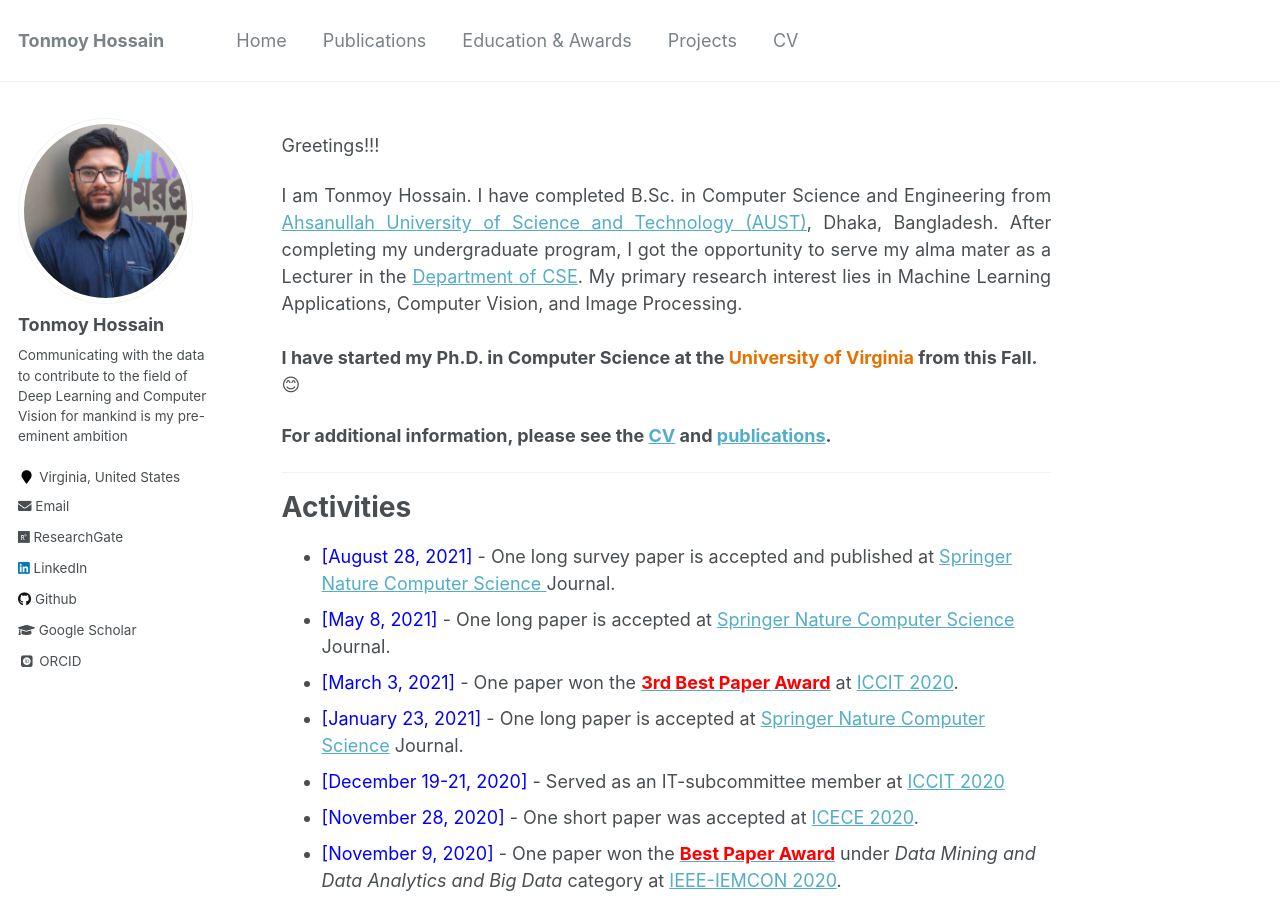
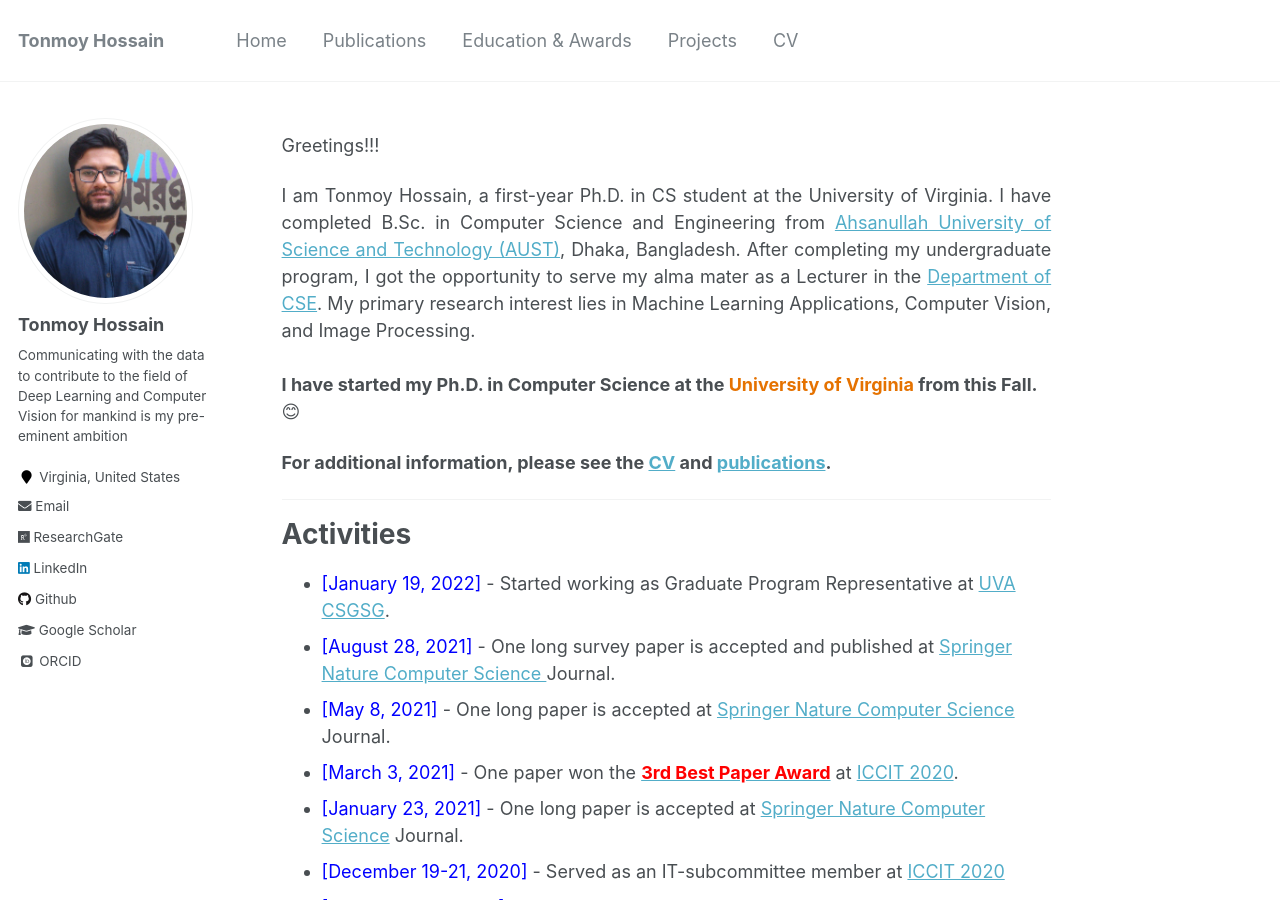
Before and after one commit to shaeekh/shaeekh.github.io, a Jekyll site: the page built from _pages/about.md, in a window 1280 px wide and 900 px high. Built offline with Jekyll 4.4.1, drawn with Linux system fonts in a browser that asks for light colours; some web fonts are replaced.

Commit message:
Update about.md

```diff
--- a/_pages/about.md
+++ b/_pages/about.md
@@ -12,7 +12,7 @@ Greetings!!!
 
 <div style="text-align: justify">
 
-I am Tonmoy Hossain. I have completed B.Sc. in Computer Science and Engineering from <a href="http://aust.edu/">Ahsanullah University of Science and Technology (AUST)</a>, Dhaka, Bangladesh. After completing my undergraduate program, I got the opportunity to serve my alma mater as a Lecturer in the <a href="https://www.aust.edu/cse">Department of CSE</a>. My primary research interest lies in Machine Learning Applications, Computer Vision, and Image Processing.<br /><br /></div>
+I am Tonmoy Hossain, a first-year Ph.D. in CS student at the University of Virginia. I have completed B.Sc. in Computer Science and Engineering from <a href="http://aust.edu/">Ahsanullah University of Science and Technology (AUST)</a>, Dhaka, Bangladesh. After completing my undergraduate program, I got the opportunity to serve my alma mater as a Lecturer in the <a href="https://www.aust.edu/cse">Department of CSE</a>. My primary research interest lies in Machine Learning Applications, Computer Vision, and Image Processing.<br /><br /></div>
 
 <b>I have started my Ph.D. in Computer Science at the </b><span style="color:#E57200"><b> University of Virginia </b></span> <b>from this Fall. </b> &#x1F60a; <br />
 
@@ -24,6 +24,7 @@ I am Tonmoy Hossain. I have completed B.Sc. in Computer Science and Engineering
 
 # Activities
 
+* <span style="color:Blue"> [January 19, 2022] </span> - Started working as Graduate Program Representative at [UVA CSGSG](https://csgsg.org/).
 * <span style="color:Blue"> [August 28, 2021] </span> - One long survey paper is accepted and published at [Springer Nature Computer Science ](https://link.springer.com/article/10.1007/s42979-021-00823-1) Journal.
 * <span style="color:Blue"> [May 8, 2021] </span> - One long paper is accepted at [Springer Nature Computer Science ](https://link.springer.com/article/10.1007/s42979-021-00690-w) Journal.
 * <span style="color:Blue"> [March 3, 2021] </span> - One paper won the [<span style ="color:Red">**3rd Best Paper Award**</span>](https://tonmoy-hossain.github.io/files/ICCIT-Best-Paper.pdf) at [ICCIT 2020](http://iccit.org.bd/2020/).
```
